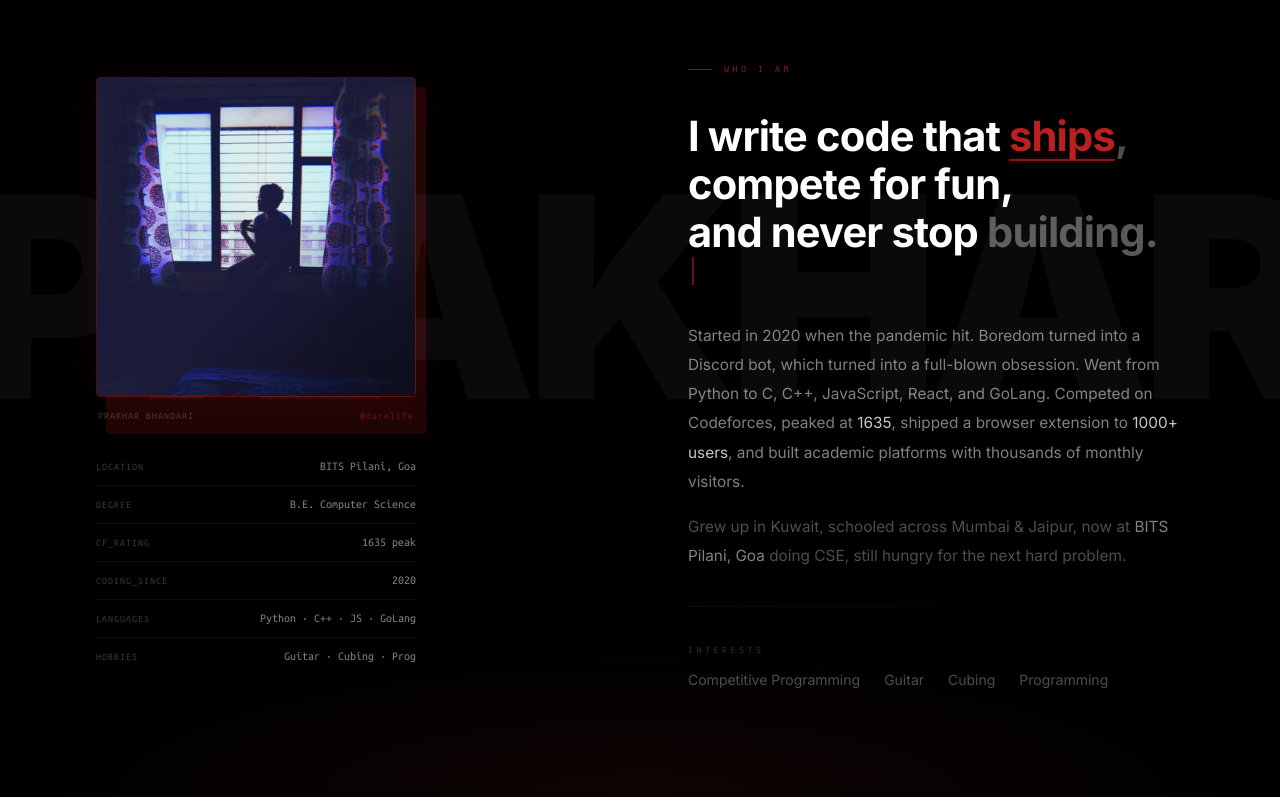
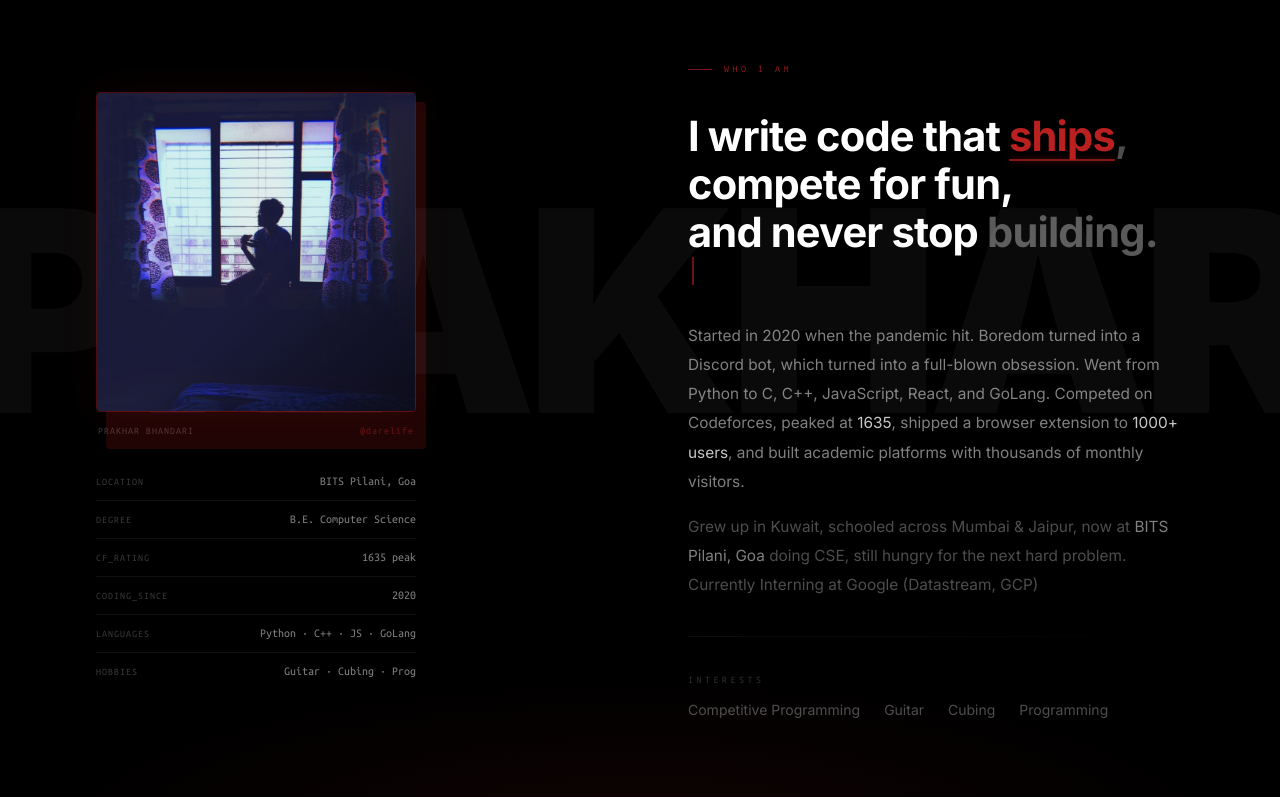
Before and after one commit to Darelife/DareDev, a Next.js app: page / in a window 1280 px wide. Shown: the part 3721-4518 px from the top of the page. Built offline with nearby package versions, Linux system fonts and the light colour scheme.

Commit message:
Update About section with internship information

```diff
--- a/src/components/About.tsx
+++ b/src/components/About.tsx
@@ -214,7 +214,7 @@ export default function About() {
               >
                 Grew up in Kuwait, schooled across Mumbai &amp; Jaipur, now at{' '}
                 <span className="text-white/50">BITS Pilani, Goa</span> doing CSE,
-                still hungry for the next hard problem.
+                still hungry for the next hard problem. Currently Interning at Google (Datastream, GCP)
               </p>
             </div>
 
```
